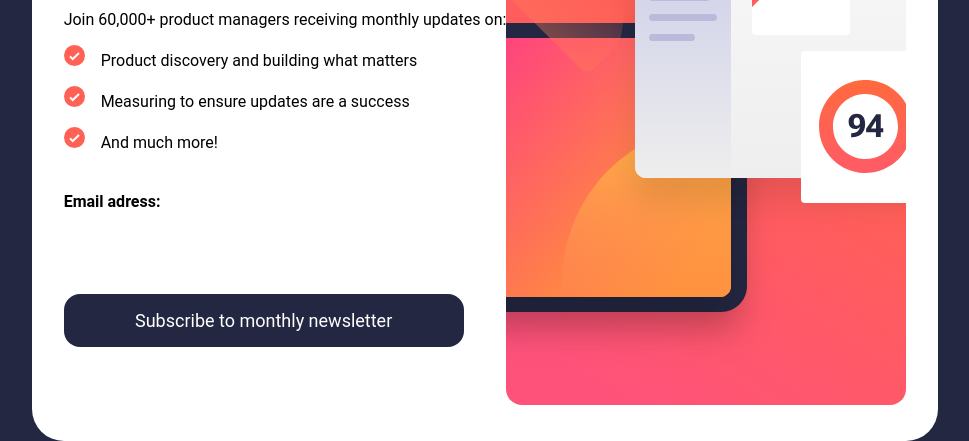
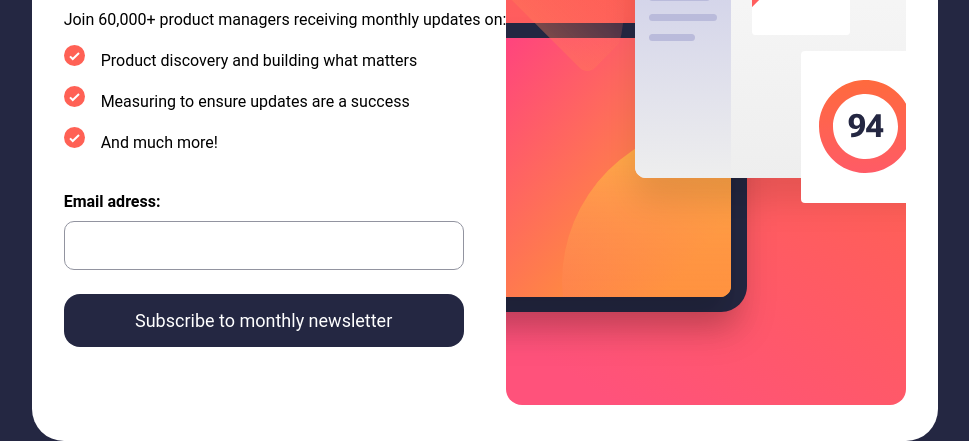
Before and after one commit to yacdanyCR/Challenge_2, a plain HTML site: page index.html in a window 1280 px wide. Shown: the part 364-805 px from the top of the page, without its empty margins (155-1124 px from the left). Drawn offline with Linux system fonts and the light colour scheme.

Commit message:
Adding js

```diff
--- a/css/SignUp/style.css
+++ b/css/SignUp/style.css
@@ -44,7 +44,7 @@
 }
 
 .signUp__Input--Email {
-  border: 1px solid var(--White);
+  border: 1px solid var(--Grey);
   padding: 1rem;
   width: 400px;
   border-radius: 10px;
```
